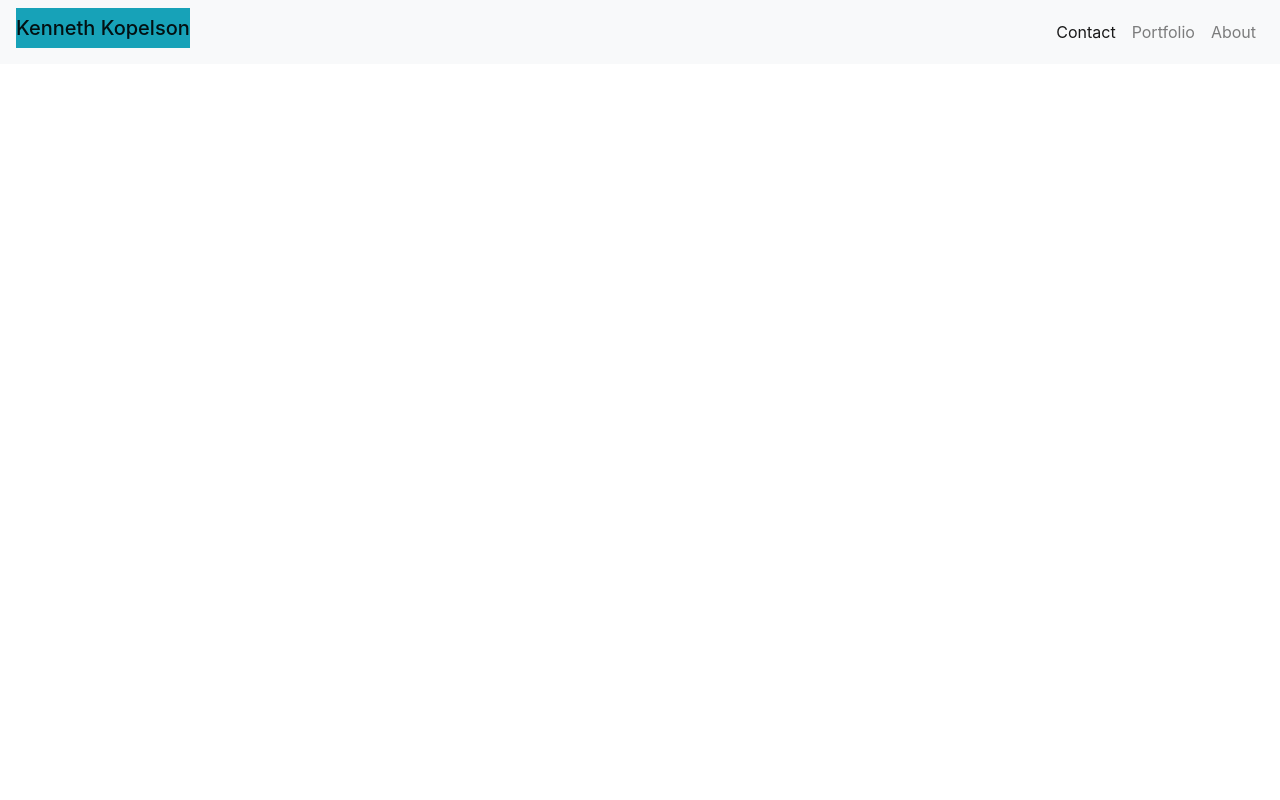
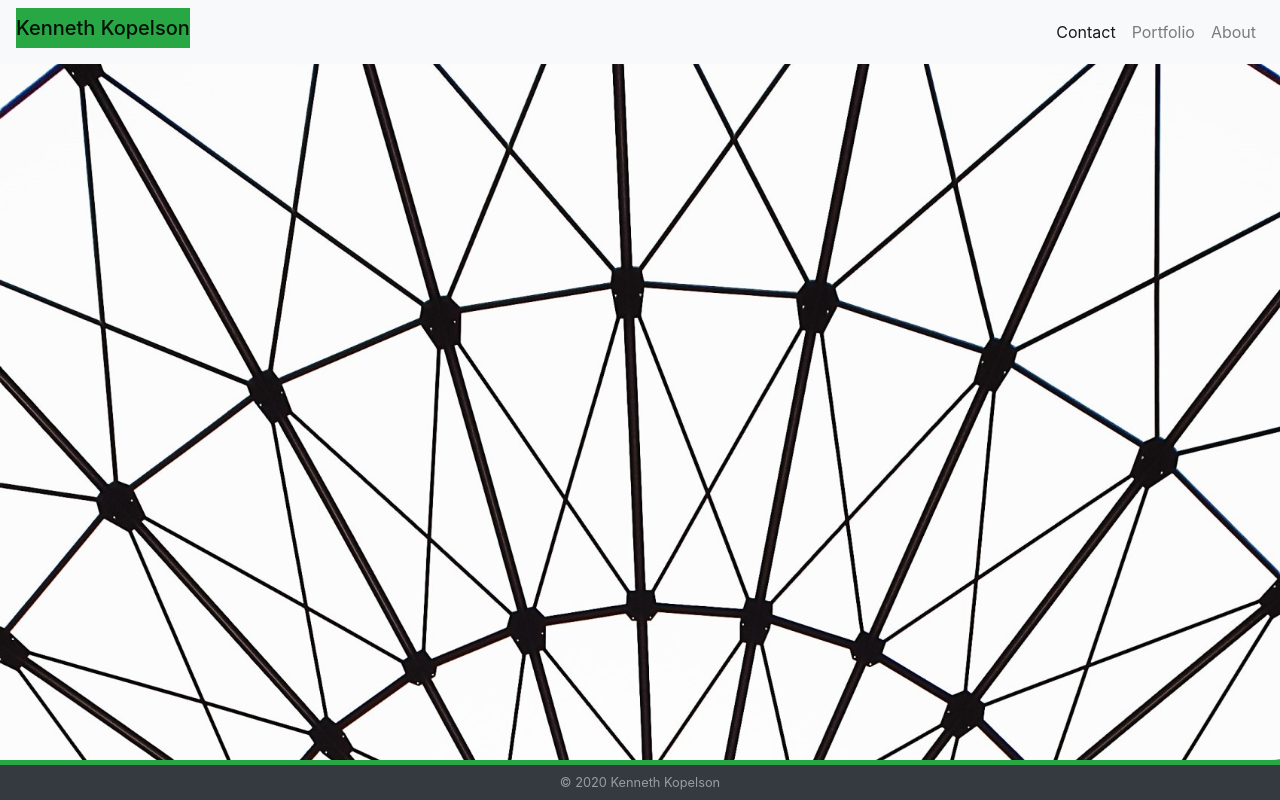
Before and after one commit to Kopelson/responsiveBootstrapPortfolio, a plain HTML site: page contact.html in a window 1280 px wide. Drawn offline with nearby package versions, Linux system fonts and the light colour scheme.

Commit message:
added index css link to contact html and portfolio html, added footer to both html files aswell

```diff
--- a/contact.html
+++ b/contact.html
@@ -8,12 +8,14 @@
     <link rel="stylesheet" type="text/css" href="reset.css">
     <!--Link to Bootstrap CSS-->
     <link rel="stylesheet" href="https://stackpath.bootstrapcdn.com/bootstrap/4.5.2/css/bootstrap.min.css" integrity="sha384-JcKb8q3iqJ61gNV9KGb8thSsNjpSL0n8PARn9HuZOnIxN0hoP+VmmDGMN5t9UJ0Z" crossorigin="anonymous">
+    <!--Link to Index CSS-->
+    <link rel="stylesheet" type="text/css" href="./assets/index.css">
 </head>
 <body>
     <header>
     <!--Bootstrap Nav Bar-->
     <nav class="navbar navbar-expand-lg navbar-light bg-light">
-        <h1 class="navbar-brand bg-info" >Kenneth Kopelson</h1>
+        <h1 class="navbar-brand bg-success" >Kenneth Kopelson</h1>
         <button class="navbar-toggler" type="button" data-toggle="collapse" data-target="#navbarSupportedContent" aria-controls="navbarSupportedContent" aria-expanded="false" aria-label="Toggle navigation">
           <span class="navbar-toggler-icon"></span>
         </button>
@@ -34,6 +36,12 @@
       </nav>
     </header>
 
+    <footer class="fixed-bottom border-top border-success border-5">
+      <nav class="navbar navbar-dark bg-dark justify-content-center">
+        <small class="text-white-50">© 2020 Kenneth Kopelson</small>
+      </nav>
+    </footer>
+
     <!--Bootstrap JS-->
     <script src="https://code.jquery.com/jquery-3.5.1.slim.min.js" integrity="sha384-DfXdz2htPH0lsSSs5nCTpuj/zy4C+OGpamoFVy38MVBnE+IbbVYUew+OrCXaRkfj" crossorigin="anonymous"></script>
     <script src="https://cdn.jsdelivr.net/npm/popper.js@1.16.1/dist/umd/popper.min.js" integrity="sha384-9/reFTGAW83EW2RDu2S0VKaIzap3H66lZH81PoYlFhbGU+6BZp6G7niu735Sk7lN" crossorigin="anonymous"></script>
```
Also changed, not shown: portfolio.html (+9 -1 lines).
